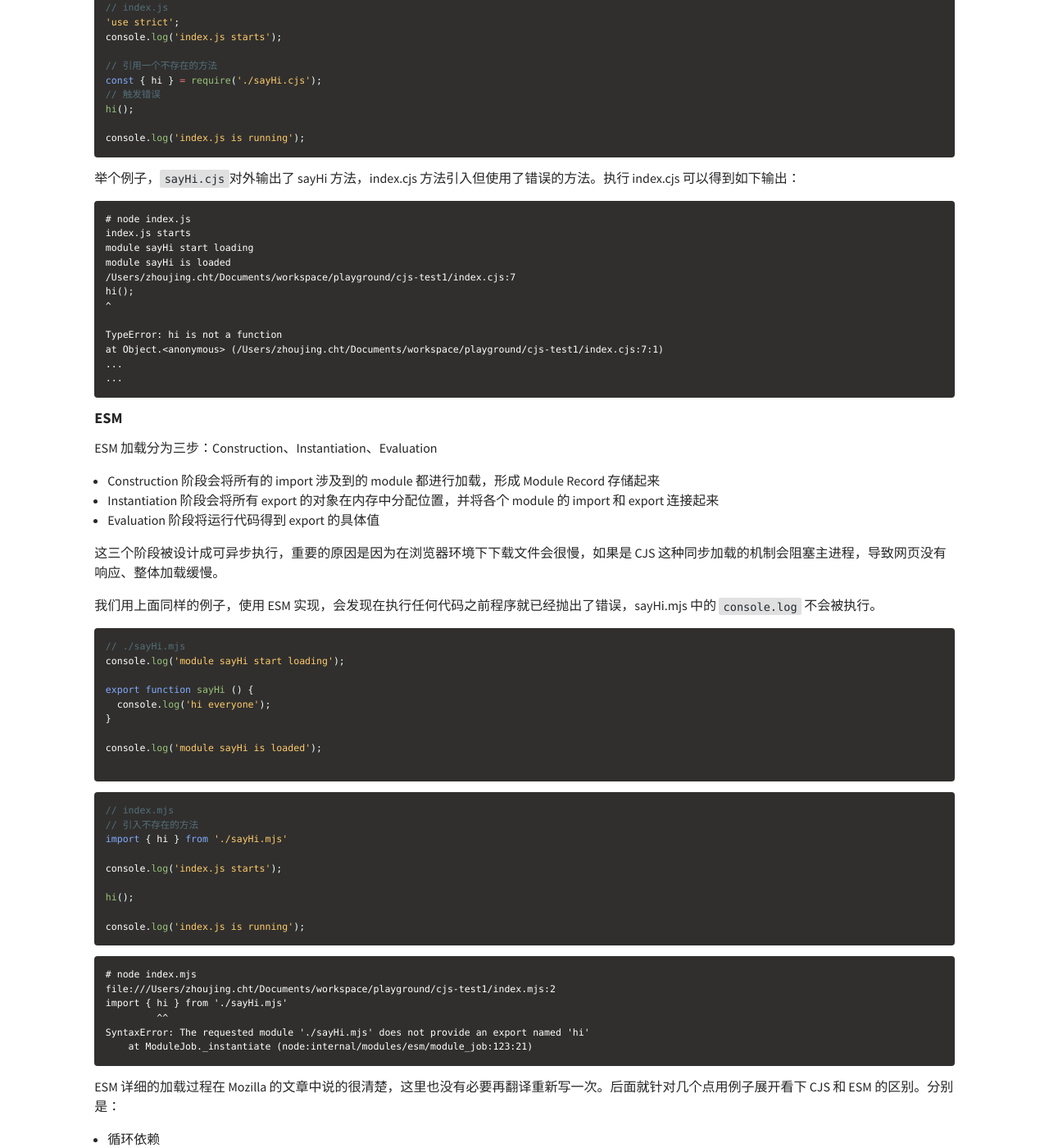
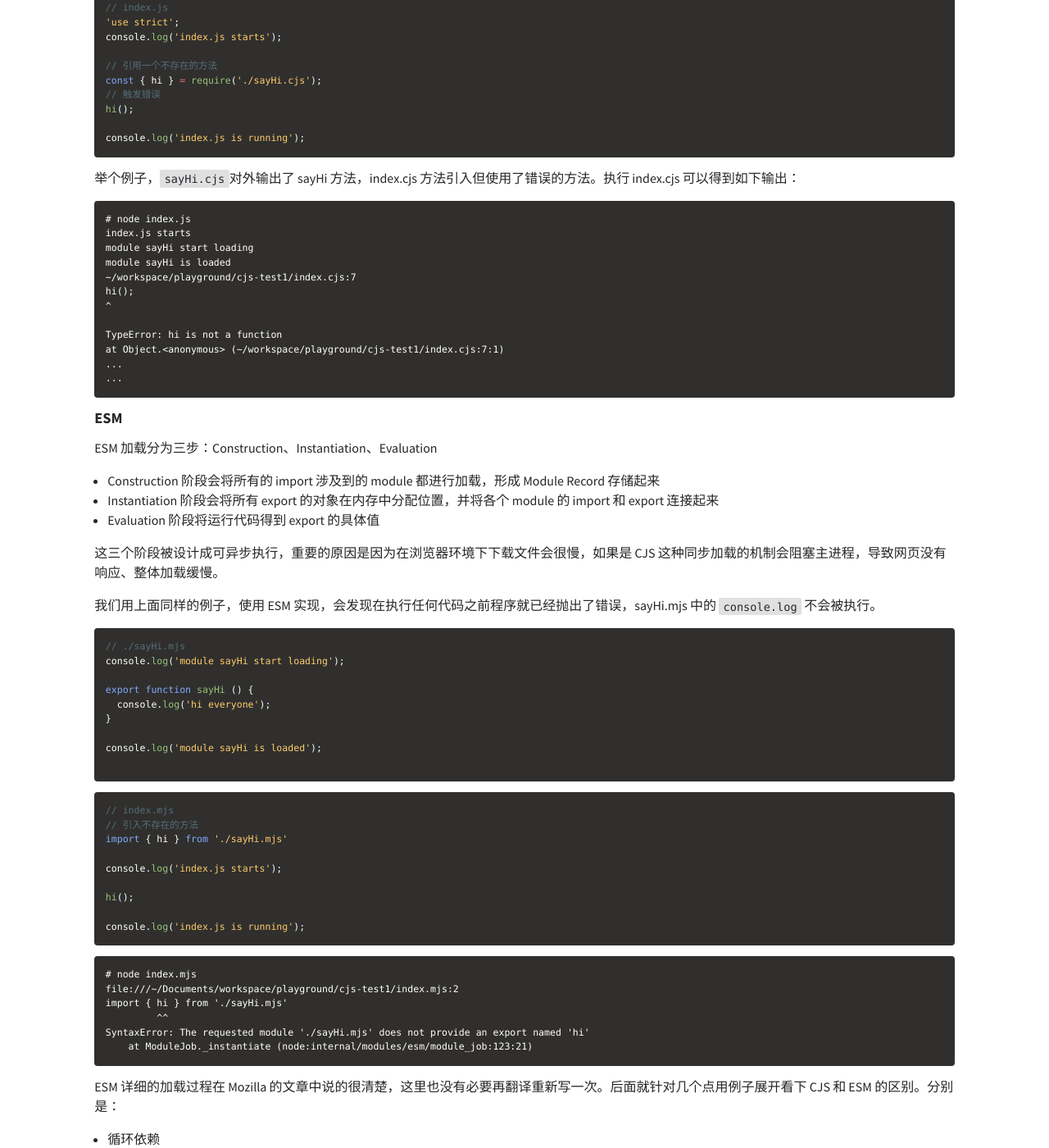
Before and after one commit to tiant167/tiant167.github.io, a Jekyll site: the page built from _posts/2022-11-09-esm-vs-cjs.md, in a window 1280 px wide and 1400 px high, scrolled down 752 px. Shown: the whole window at 82% size. Built offline with Jekyll 4.4.1, drawn with Linux system fonts in a browser that asks for light colours; some of the changed text lies outside the part shown.

Commit message:
fix: hide file path

````diff
--- a/_posts/2022-11-09-esm-vs-cjs.md
+++ b/_posts/2022-11-09-esm-vs-cjs.md
@@ -41,12 +41,12 @@ console.log('index.js is running');
 index.js starts
 module sayHi start loading
 module sayHi is loaded
-/Users/zhoujing.cht/Documents/workspace/playground/cjs-test1/index.cjs:7
+~/workspace/playground/cjs-test1/index.cjs:7
 hi();
 ^
 
 TypeError: hi is not a function
-at Object.<anonymous> (/Users/zhoujing.cht/Documents/workspace/playground/cjs-test1/index.cjs:7:1)
+at Object.<anonymous> (~/workspace/playground/cjs-test1/index.cjs:7:1)
 ...
 ...
 ```
@@ -84,7 +84,7 @@ console.log('index.js is running');
 ```
 ```
 # node index.mjs
-file:///Users/zhoujing.cht/Documents/workspace/playground/cjs-test1/index.mjs:2
+file:///~/Documents/workspace/playground/cjs-test1/index.mjs:2
 import { hi } from './sayHi.mjs'
          ^^
 SyntaxError: The requested module './sayHi.mjs' does not provide an export named 'hi'
@@ -362,7 +362,7 @@ console.log('module c, a=%s', a)
 # import './c.mjs'
 
 module b, a=1
-file:///Users/zhoujing.cht/Documents/workspace/playground/cjs-test1/b.mjs:34
+file:///~/Documents/workspace/playground/cjs-test1/b.mjs:34
 moduleA.a = 'boom'
           ^
 
````
